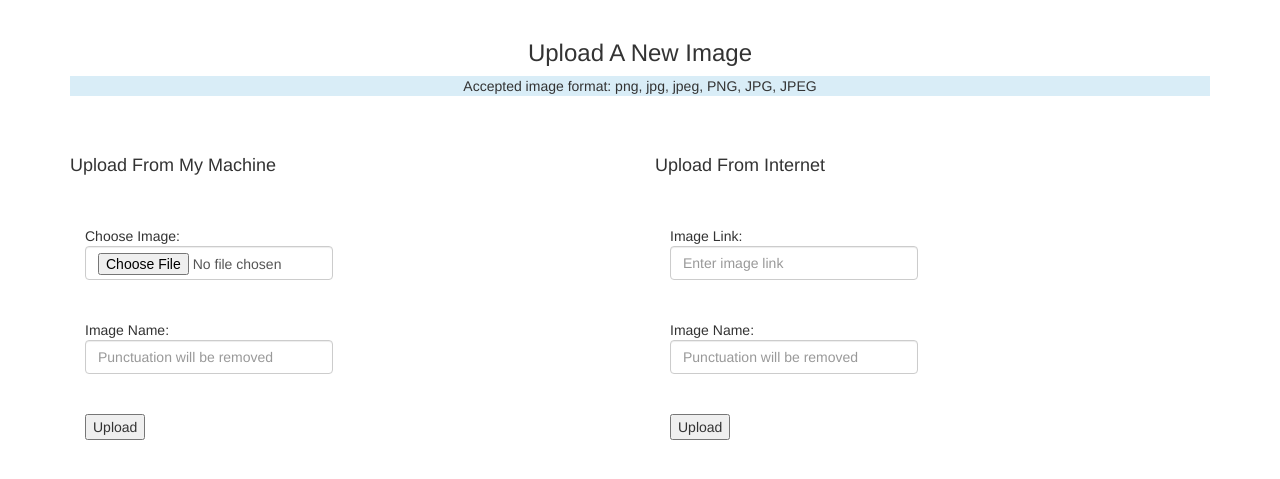
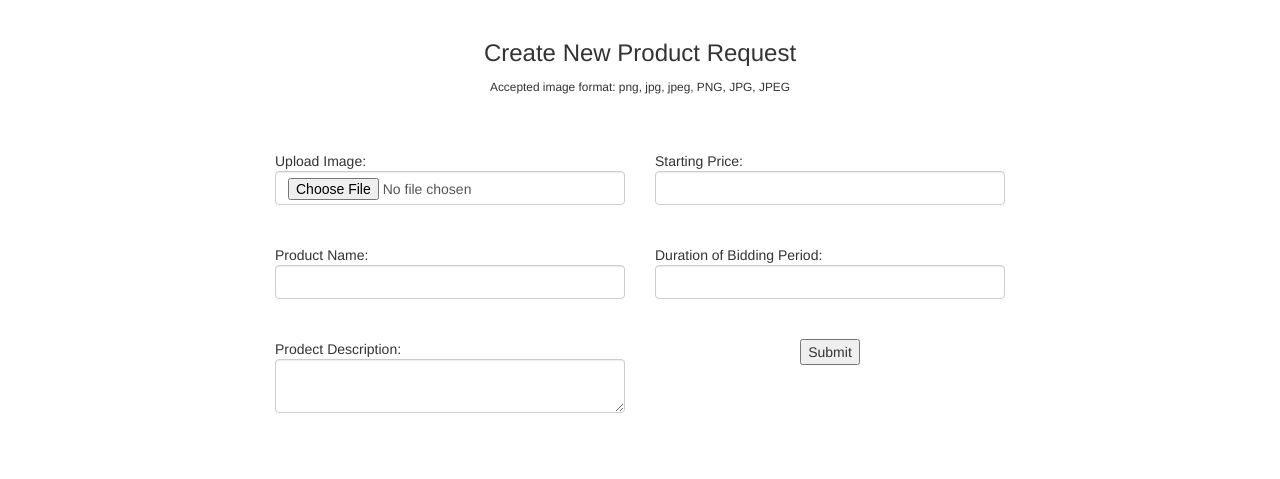
Before and after one commit to alasday/Yabe, a Flask app: page /buy in a window 1280 px wide. Shown: the part 52-531 px from the top of the page. Run offline with Flask 2, Linux system fonts and the light colour scheme; the visitor is signed in with stand-in values (Sample User, id 1); parts of the project's set-up code (start-up, migrations or seed data) failed here and were passed over; some libraries are stand-ins or nearby versions.

Commit message:
fixed buy page

```diff
--- a/templates/buy.html
+++ b/templates/buy.html
@@ -12,34 +12,25 @@
 {% endblock %}
 {% block body %}
 <center>
-<h3> Upload A New Image </h3>
-<p class="bg-info"> Accepted image format: png, jpg, jpeg, PNG, JPG, JPEG </p>
+<h3>Create New Product Request</h3>
+<small> Accepted image format: png, jpg, jpeg, PNG, JPG, JPEG </small>
 </center>
 <br><br>
-<div class="row">
-    <div class="col-md-6">
-      <form method='POST' action="/upload/local" enctype="multipart/form-data">
-	<h4>Upload From My Machine</h4><br><br>
+      <form method='POST' action="/create" enctype="multipart/form-data">
 	<div class="form-group">
-	  <div class="col-xs-6">
-	    Choose Image:<br> <input type="file" name="file" class="form-control" required><br><br>
-	    Image Name:<br> <input type=text" name="filename" class="form-control" placeholder="Punctuation will be removed"required><br><br>
-            <input type="submit" value="Upload">
+	  <div class="col-md-2"></div>
+	  <div class="col-md-4">
+	    Upload Image:<br> <input type="file" name="file" class="form-control" required><br><br>
+	    Product Name:<br> <input type="text" name="title" class="form-control" required><br><br>
+	    Prodect Description:<br> <textarea type="text" name="dexscription" class="form-control" lines="4"></textarea>
+	  </div>
+	  <div class="col-md-4">
+	    Starting Price:<br> <input type="number" name="startingPrice" class="form-control"><br><br>
+	    Duration of Bidding Period:<br> <input type="number" name="period" class="form-control"><br><br>
+	    <center><input type="submit" value="Submit"></center>
+	  </div>
+	  <div class="col-md-2"></div>
 	  </div>
 	</div>
       </form>
-    </div>
-    <div class="col-md-6">
-      <form method='POST' action="/upload/web">
-	<h4>Upload From Internet</h4><br><br>
-	<div class="form-group">
-	  <div class="col-xs-6">
-	    Image Link: <input type="text" name="link" placeholder="Enter image link" class="form-control" required><br><br>
-	    Image Name: <input type="text" name="filename" placeholder="Punctuation will be removed" class="form-control" required><br><br>
-	    <input type="submit" value="Upload">
-	  </div>
-	</div>
-      </form>
-    </div>
-  </div>
 {% endblock %}
```
